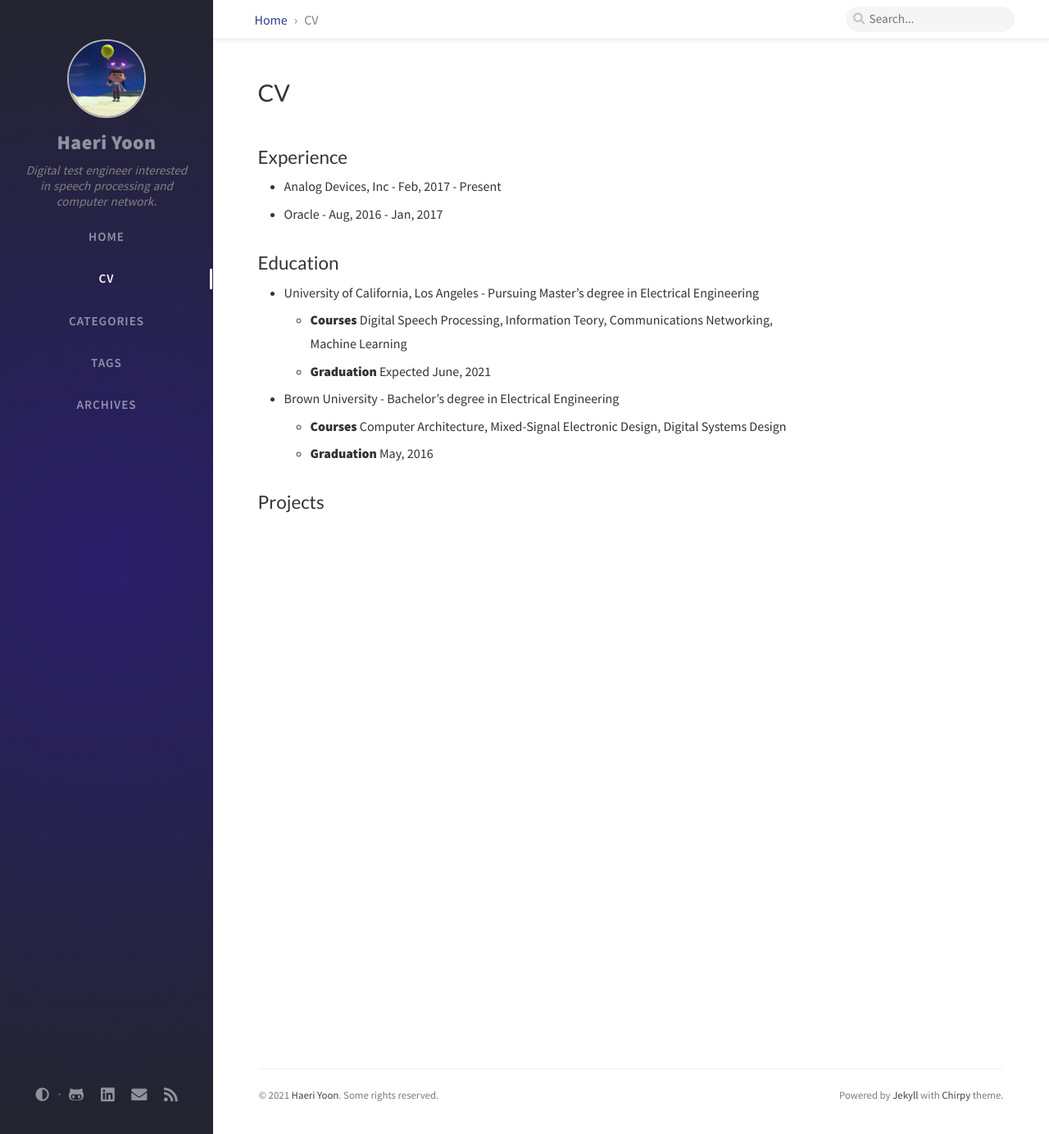
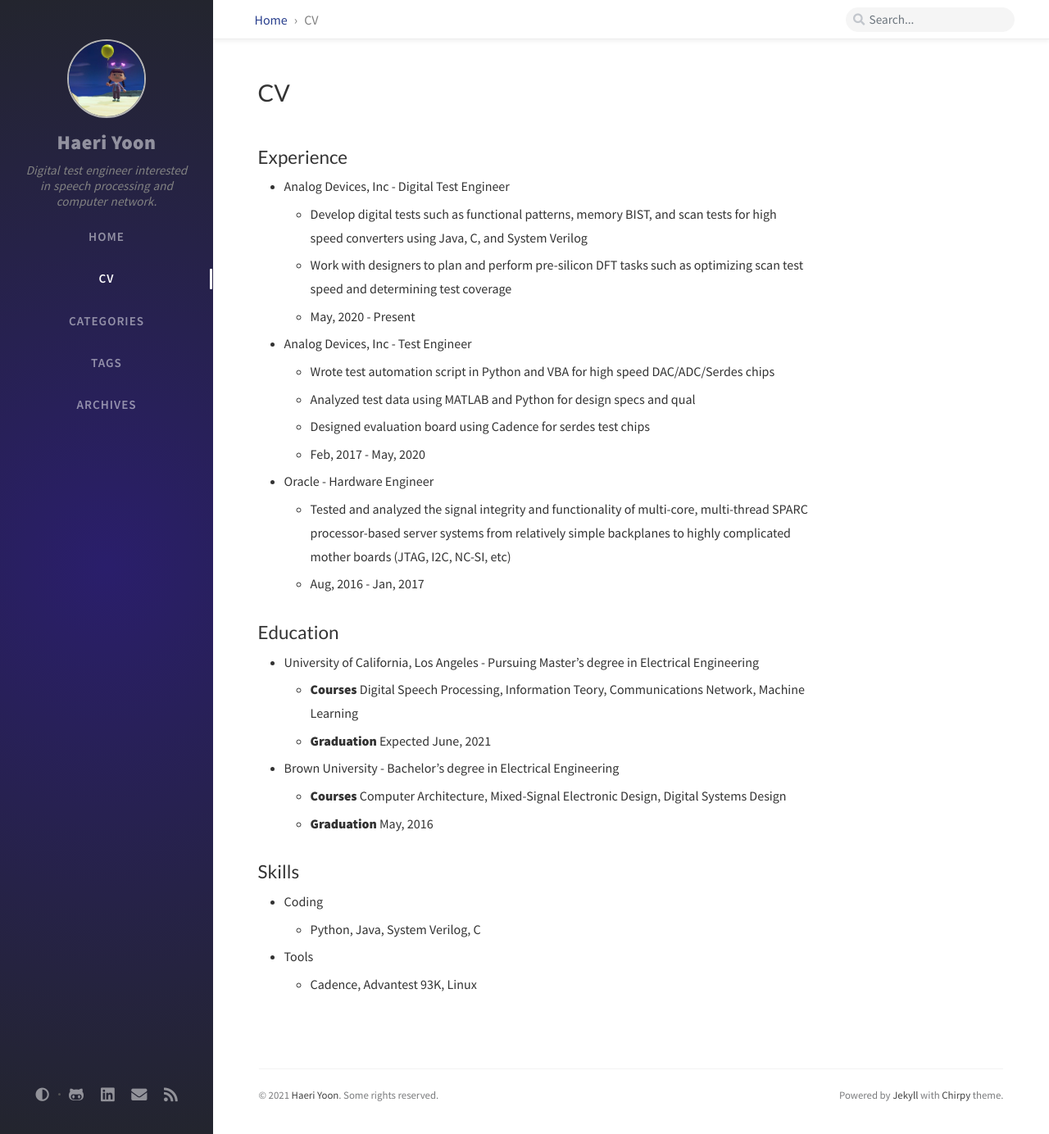
Before and after one commit to haeriy/blog, a Jekyll site: the page built from _tabs/cv.md, in a window 1280 px wide and 1384 px high. Shown: the whole window at 82% size. Built offline with Jekyll 4.4.1, drawn with Linux system fonts in a browser that asks for light colours; nearby versions of some CDN libraries; comment, search, counter and statistics services are not loaded.

Commit message:
Update cv.md

```diff
--- a/_tabs/cv.md
+++ b/_tabs/cv.md
@@ -11,15 +11,29 @@
 ---
 
 ## Experience
-- Analog Devices, Inc - Feb, 2017 - Present
-- Oracle - Aug, 2016 - Jan, 2017
+- Analog Devices, Inc - Digital Test Engineer
+  - Develop digital tests such as functional patterns, memory BIST, and scan tests for high speed converters using Java, C, and System Verilog
+  - Work with designers to plan and perform pre-silicon DFT tasks such as optimizing scan test speed and determining test coverage
+  - May, 2020 - Present
+- Analog Devices, Inc - Test Engineer
+  - Wrote test automation script in Python and VBA for high speed DAC/ADC/Serdes chips
+  - Analyzed test data using MATLAB and Python for design specs and qual
+  - Designed evaluation board using Cadence for serdes test chips
+  - Feb, 2017 - May, 2020
+- Oracle - Hardware Engineer
+  - Tested and analyzed the signal integrity and functionality of multi-core, multi-thread SPARC processor-based server systems from relatively simple backplanes to highly complicated mother boards (JTAG, I2C, NC-SI, etc)
+  - Aug, 2016 - Jan, 2017
 
 ## Education
 - University of California, Los Angeles - Pursuing Master's degree in Electrical Engineering
-  - **Courses** Digital Speech Processing, Information Teory, Communications Networking, Machine Learning
+  - **Courses** Digital Speech Processing, Information Teory, Communications Network, Machine Learning
   - **Graduation** Expected June, 2021
 - Brown University - Bachelor's degree in Electrical Engineering
   - **Courses** Computer Architecture, Mixed-Signal Electronic Design, Digital Systems Design
   - **Graduation** May, 2016
 
-## Projects
+## Skills
+- Coding
+  - Python, Java, System Verilog, C
+- Tools
+  - Cadence, Advantest 93K, Linux
```
